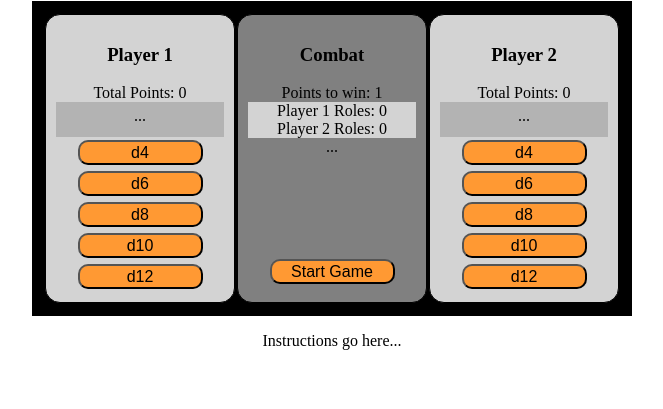
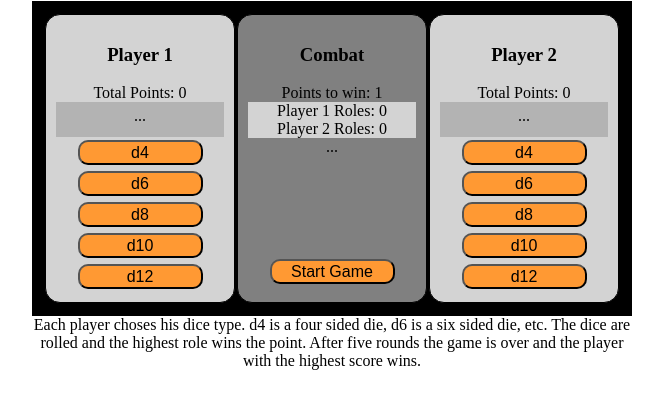
Before and after one commit to erikisaac/Gamer-Dice-Battle, a plain HTML site: page index.html in a window 1280 px wide. Shown: the part 79-488 px from the top of the page, without its empty margins (308-971 px from the left). Drawn offline with nearby package versions, Linux system fonts and the light colour scheme.

Commit message:
This is the second student edit and instruections added.

```diff
--- a/index.html
+++ b/index.html
@@ -62,7 +62,7 @@
 			</td>
 		</table>
 		<div>
-			<p>Instructions go here...</p>
+			<p>Each player choses his dice type. d4 is a four sided die,  d6 is a six sided die, etc. The dice are rolled and the highest role wins the point. After five rounds the game is over and the player with the highest score wins.  </p>
 		</div>
 	</main>
 
--- a/main.css
+++ b/main.css
@@ -5,6 +5,11 @@
 
 h1 {
 	color: Red;
+}
+
+p {
+	width: 600px;
+	margin: auto;
 }
 
 table {
```
